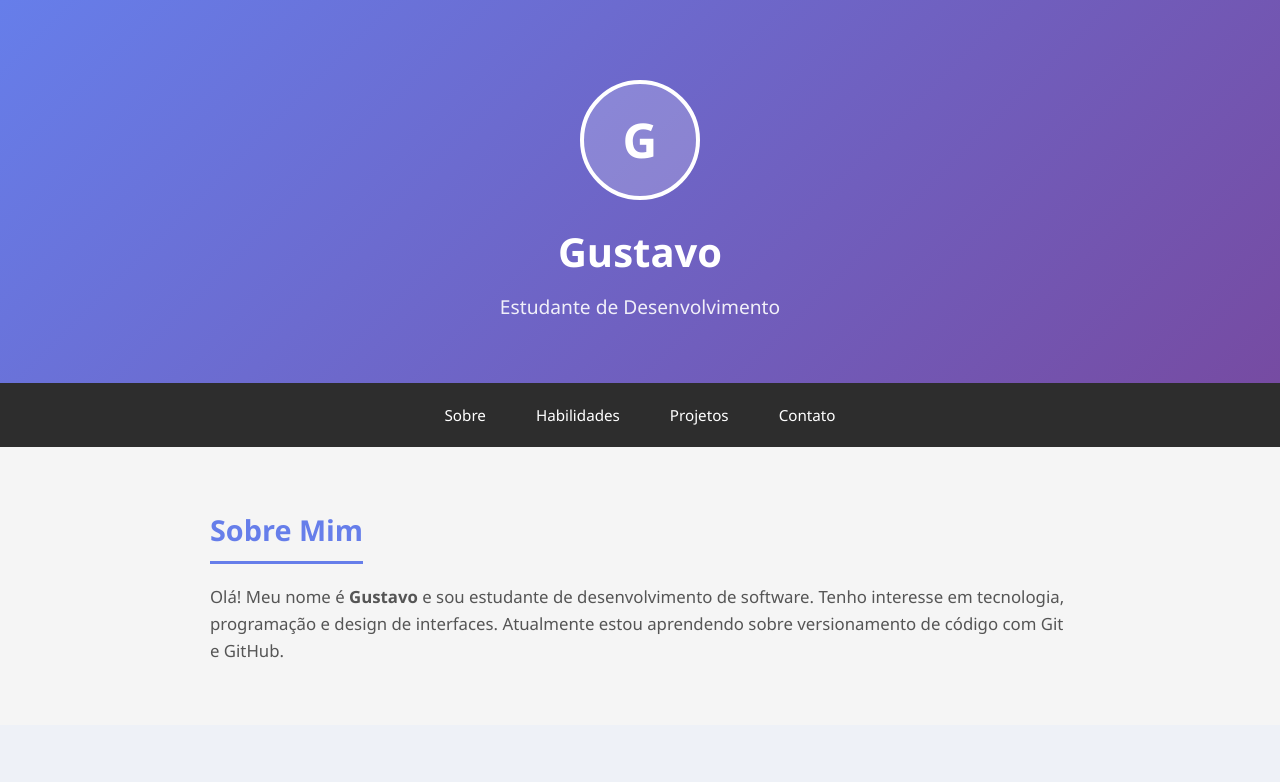
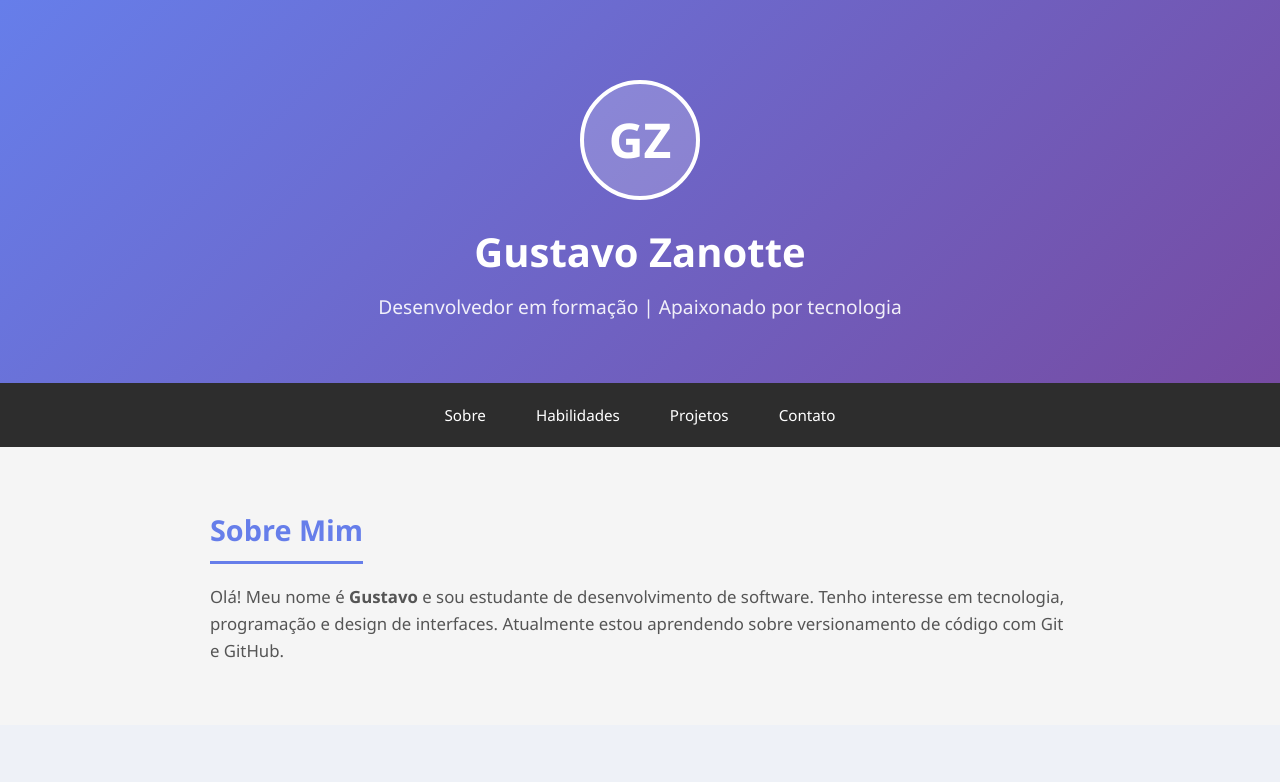
Before and after one commit to Zanottex/My-Head, a plain HTML site: page index.html in a window 1280 px wide. Shown: the top 782 px of the page. Drawn offline with Linux system fonts and the light colour scheme.

Commit message:
feat: personaliza cabeçalho com nome completo

```diff
--- a/index.html
+++ b/index.html
@@ -3,7 +3,7 @@
 <head>
   <meta charset="UTF-8">
   <meta name="viewport" content="width=device-width, initial-scale=1.0">
-  <title>My Head - Gustavo</title>
+  <title>My Head - Gustavo Zanotte</title>
   <link rel="stylesheet" href="style.css">
 </head>
 <body>
@@ -11,9 +11,9 @@
   <!-- Header / Hero -->
   <header class="hero">
     <div class="hero-content">
-      <div class="avatar">G</div>
-      <h1>Gustavo</h1>
-      <p class="subtitle">Estudante de Desenvolvimento</p>
+      <div class="avatar">GZ</div>
+      <h1>Gustavo Zanotte</h1>
+      <p class="subtitle">Desenvolvedor em formação | Apaixonado por tecnologia</p>
     </div>
   </header>
 
```
